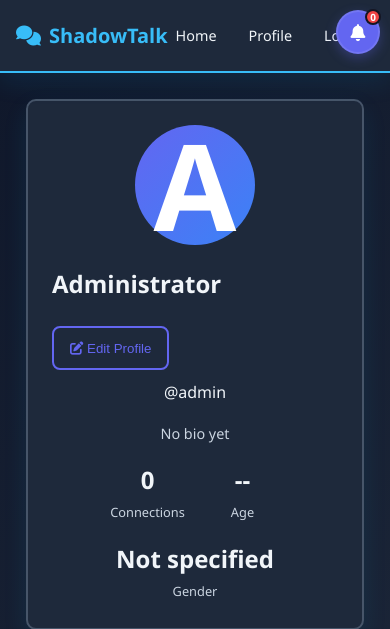
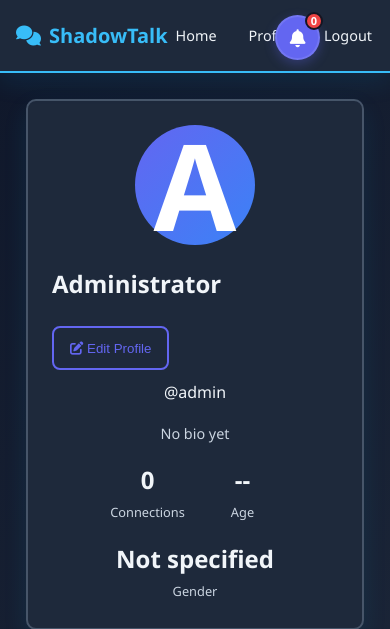
Before and after one commit to Burhan-012345/ShadowTalk, a Flask app: page /profile in a window 390 px wide. Shown: the top 629 px of the page. Run offline with Flask 3, Linux system fonts and the light colour scheme; a user stored in the database is signed in; data that the repository does not hold is empty; parts of the project's set-up code (start-up, migrations or seed data) failed here and were passed over; some libraries are stand-ins or nearby versions.

Commit message:
Update profile.html

```diff
--- a/templates/profile.html
+++ b/templates/profile.html
@@ -741,7 +741,7 @@
   .notification-bell {
     position: fixed;
     top: 20px;
-    right: 20px;
+    right: 80px;
     background: #6366f1;
     color: white;
     width: 50px;
@@ -865,8 +865,25 @@
     z-index: 1;
   }
 
-  /* Responsive Design */
+  /* Mobile Responsive for Notification Bell */
   @media (max-width: 768px) {
+    .notification-bell {
+      position: fixed !important;
+      top: 20px !important;
+      right: 80px !important;
+      z-index: 9999 !important;
+      background: #6366f1 !important;
+      width: 50px !important;
+      height: 50px !important;
+      font-size: 20px !important;
+    }
+
+    .notification-count {
+      width: 20px !important;
+      height: 20px !important;
+      font-size: 12px !important;
+    }
+
     .profile-modal {
       margin: 20px;
       max-height: 95vh;
@@ -911,24 +928,6 @@
       width: 95%;
     }
 
-    /* Notification Bell Mobile */
-    .notification-bell {
-      top: 15px;
-      right: 15px;
-      width: 45px;
-      height: 45px;
-      font-size: 18px;
-      z-index: 1001;
-    }
-
-    .notification-count {
-      width: 18px;
-      height: 18px;
-      font-size: 11px;
-      top: -3px;
-      right: -3px;
-    }
-
     /* Ensure navbar doesn't overlap */
     .navbar {
       z-index: 1000;
@@ -938,6 +937,20 @@
 
   /* Mobile Responsive Fixes for Profile Page */
   @media (max-width: 480px) {
+    .notification-bell {
+      top: 15px !important;
+      right: 70px !important;
+      width: 45px !important;
+      height: 45px !important;
+      font-size: 18px !important;
+    }
+
+    .notification-count {
+      width: 18px !important;
+      height: 18px !important;
+      font-size: 11px !important;
+    }
+
     .profile-container {
       padding: 10px;
       margin-top: 0;
@@ -1039,22 +1052,6 @@
     .modal-footer .btn {
       width: 100%;
       justify-content: center;
-    }
-
-    /* Notification bell positioning */
-    .notification-bell {
-      top: 10px;
-      right: 10px;
-      width: 44px;
-      height: 44px;
-      font-size: 17px;
-      z-index: 1001;
-    }
-
-    .notification-count {
-      width: 16px;
-      height: 16px;
-      font-size: 10px;
     }
 
     /* Notifications panel full screen on mobile */
@@ -1098,6 +1095,20 @@
 
   /* Additional fixes for very small screens */
   @media (max-width: 360px) {
+    .notification-bell {
+      top: 12px !important;
+      right: 60px !important;
+      width: 42px !important;
+      height: 42px !important;
+      font-size: 16px !important;
+    }
+
+    .notification-count {
+      width: 16px !important;
+      height: 16px !important;
+      font-size: 10px !important;
+    }
+
     .profile-container {
       padding: 5px;
     }
@@ -1120,14 +1131,6 @@
 
     .stat-label {
       font-size: 0.8rem;
-    }
-
-    .notification-bell {
-      top: 8px;
-      right: 8px;
-      width: 42px;
-      height: 42px;
-      font-size: 16px;
     }
   }
 
```
